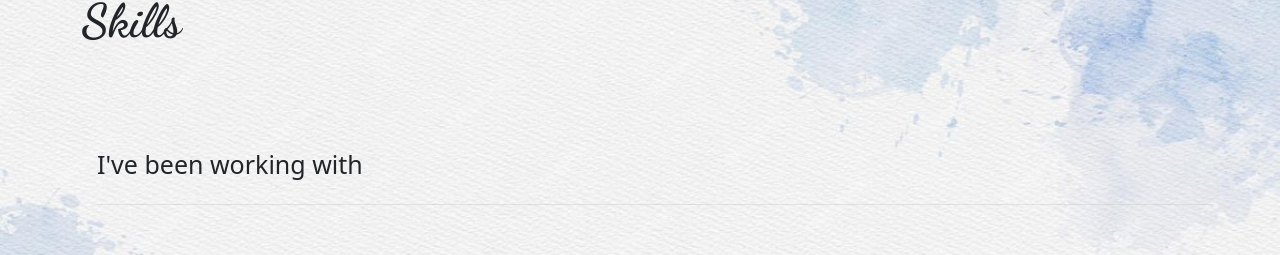
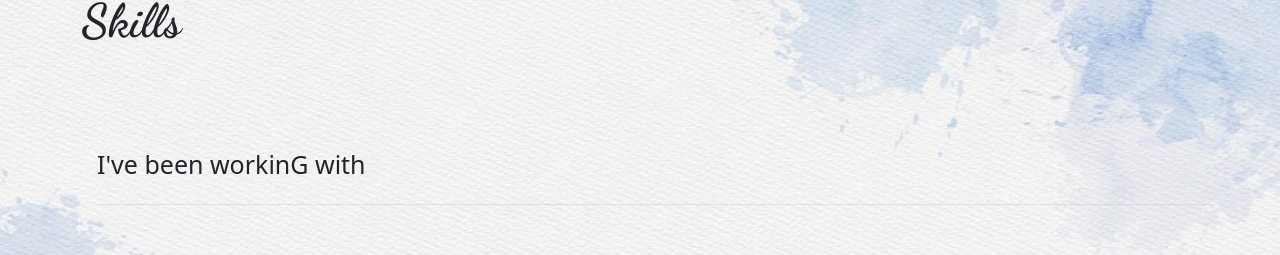
Before and after one commit to Jinxulete/portofolio, a React (Vite) app: page / in a window 1280 px wide. Shown: the part 3361-3616 px from the top of the page. Built offline with nearby package versions, Linux system fonts and the light colour scheme.

Commit message:
changing text

```diff
--- a/src/component/Skills.jsx
+++ b/src/component/Skills.jsx
@@ -22,7 +22,7 @@ import nagios from '/images/nagios.svg';
     <div id='skills-container' className='container container-cont skills-container'>
         <p className='ptitle-p'>Skills</p>
 
-         <p className='ptitle-p-subtitle'>I've been working with</p>
+         <p className='ptitle-p-subtitle'>I've been workinG with</p>
          <div className='skills-row-items'>
           <div className='skrow-item-box'>
             <img src={laravel} alt=''/>
```
